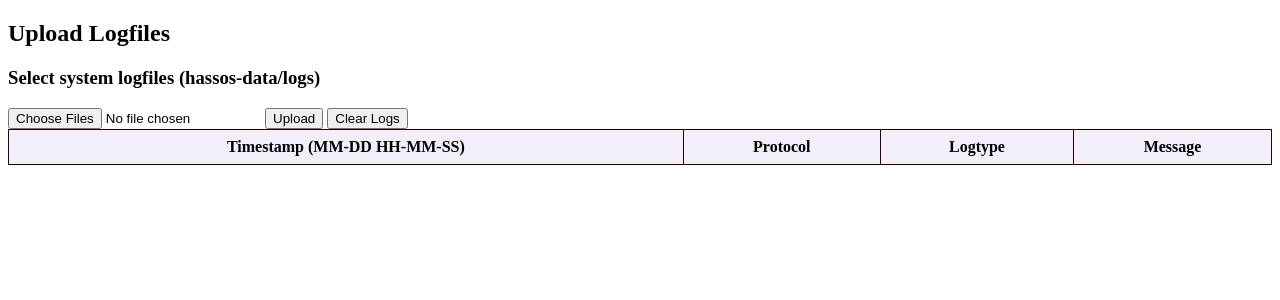
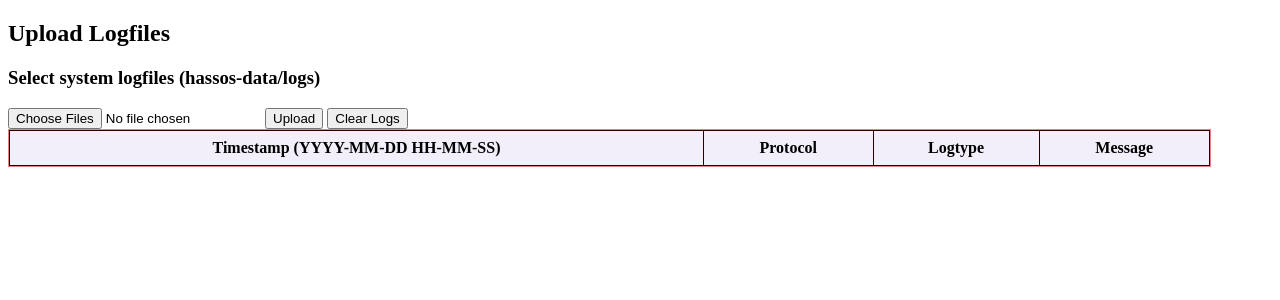
Before and after one commit to antonkook/LogHAnalyzer, a Flask app: page / in a window 1280 px wide. Shown: the top 300 px of the page. Run offline with Flask 3, Linux system fonts and the light colour scheme; data that the repository does not hold is empty.

Commit message:
vertical scaling, filtering and bug fixes

```diff
--- a/app.py
+++ b/app.py
@@ -40,6 +40,7 @@ def index():
     if request.method == 'POST':
         # retrieve uploaded files
         uploaded_files = request.files.getlist("logfiles")
+        filetype: str = None
 
         for f in uploaded_files:
             # secure file
@@ -57,7 +58,6 @@ def index():
 
             # get filetype
             filetype = magic.from_file(f'{full_path}', mime = True)
-            print(filetype)
 
             # process the journal file using journalctl if journal-file
             if filetype == JOURNAL_TYPE:
@@ -66,8 +66,9 @@ def index():
                 os.system(f"cat {full_path} >> {JOURNAL_DIR}/journal.log")
 
         # create database entries
-        create_entries(filetype)
-        remove_journal()
+        if filetype:
+            create_entries(filetype)
+            remove_journal()
 
         return redirect('/')
 
@@ -102,14 +103,15 @@ def create_entries(filetype):
             if len(parts) < MIN_PARTS:
                 continue
 
+            # filter out unneeded logs
+            if filetype == JOURNAL_TYPE:
+                match_words = ["audit", "kernel", "hass", "homeassistant", "fstrim", "systemd", "mosquitto", "rauc", "config", "vscode"]
+                to_match = parts[4]
+                if any(word in to_match.lower() for word in match_words):
+                    continue
+
             # get the protocol
             protocol = handle_protocol(parts)
-
-            # filter out unneeded logs
-            # TODO add more
-            match_words = ["audit", "kernel", "hassio-dns", "homeassistant"]
-            if any(word in protocol.lower() for word in match_words):
-                continue
 
              # extract logtype and message
             logtype, message = handle_logtype_and_message(parts)
@@ -129,6 +131,12 @@ def create_entries(filetype):
             #     timestamp = handle_thread()
             else:
                 timestamp = handle_timestamp(parts)
+
+            if timestamp == None:
+                continue
+
+            if protocol == "Zigbee2MQTT":
+                message = format_z2m_message(message)
 
             # create and add log entry to database
             log_entry = LogEntry(
@@ -153,11 +161,16 @@ def handle_timestamp_ring(parts):
     timestamp = parts[5]
 
     # split timestamp appart
-    datetime = "T".split(timestamp)
-    time = ".".split(datetime[1])
+    datetime = timestamp.split('T')
+
+    time = []
+    if len(datetime) > 1:
+        time = datetime[1].split('.')
 
     # rebuild timestamp
-    timestamp = " ".join([datetime[0], time[0]])
+    if len(datetime) > 1 and len(time) > 1:
+        timestamp = " ".join([datetime[0], time[0]])
+
     return timestamp
 
 
@@ -180,7 +193,7 @@ def handle_protocol(parts):
     match protocol:
         case "z2m":
             return "Zigbee2MQTT"
-        case "zh:": # TODO make sure this is fine
+        case "zh:":
             return "Zigbee2MQTT"
         case "zha":
             return "ZHA"
@@ -211,6 +224,10 @@ def handle_logtype_and_message(parts):
     return logtype, message
 
 
+def format_z2m_message(message):
+    pass
+
+
 ### Helper functions
 def remove_journal():
     journal_log_path = os.path.join(JOURNAL_DIR, "journal.log")
@@ -220,9 +237,13 @@ def remove_journal():
 def remove_special_chars(to_parse):
     if to_parse.startswith('['):
         to_parse = to_parse.replace('[', '')
+    else:
+        return None
 
     if to_parse.endswith(']'):
         to_parse = to_parse.replace(']', '')
+    else:
+        return None
 
     return to_parse
 
--- a/static/styles/style.css
+++ b/static/styles/style.css
@@ -3,10 +3,12 @@ html, body {
     font: sans-serif;
 }
 
+
+
 table {
     border-collapse: collapse;
-    width: 100%;
     table-layout: auto;
+    width: 100%
 }
 
 th, td {
@@ -21,6 +23,8 @@ th {
 td {
     text-align: center;
     width: 100px;
+    /* position: sticky;
+    top: 0; */
 }
 
 td.message {
@@ -31,3 +35,11 @@ td.message {
 .log-table tr:nth-child(odd) {
     background-color: #e8f0f2;
 }
+
+.log-table {
+    max-height: 1500px;
+    overflow-y: auto;
+    overflow-x: hidden;
+    width: 95%;
+    border: 1px solid #c90e0e83;
+}
--- a/templates/index.html
+++ b/templates/index.html
@@ -15,9 +15,10 @@
             <input type="button" value="Clear Logs" onclick="window.location.href='/clearlogs'">
         </form>
 
-        <table class="log-table">
+        <div class="log-table">
+            <table>
             <tr>
-                <th>Timestamp (MM-DD HH-MM-SS)</th>
+                <th>Timestamp (YYYY-MM-DD HH-MM-SS)</th>
                 <th>Protocol</th>
                 <th>Logtype</th>
                 <th>Message</th>
@@ -31,6 +32,7 @@
                     <td class="message">{{ log_entry.message }}</td>
                 </tr>
             {% endfor %}
-        </table>
+            </table>
+        </div>
     </div>
 {% endblock %}
```
Also changed, not shown: 4 other files.
